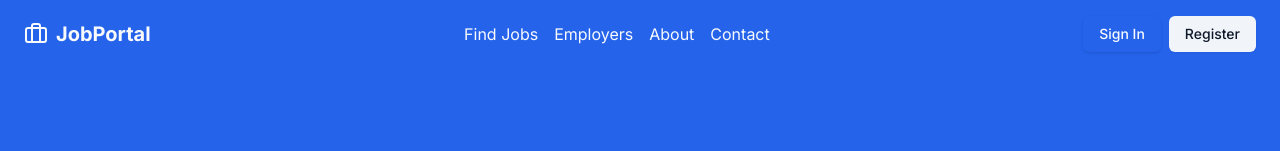
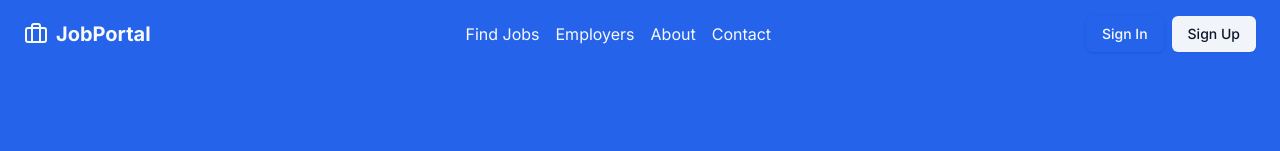
Before and after one commit to AmanRaza78/nextjobs, a Next.js app: page / in a window 1280 px wide. Shown: the top 151 px of the page. Built offline with nearby package versions, Linux system fonts and the light colour scheme; no server answers.

Commit message:
authentication done

```diff
--- a/package.json
+++ b/package.json
@@ -9,6 +9,7 @@
     "lint": "next lint"
   },
   "dependencies": {
+    "@kinde-oss/kinde-auth-nextjs": "^2.3.6",
     "@radix-ui/react-icons": "^1.3.0",
     "@radix-ui/react-label": "^2.1.0",
     "@radix-ui/react-slot": "^1.1.0",
--- /dev/null
+++ b/src/app/api/auth/[kindeAuth]/route.ts
@@ -0,0 +1,2 @@
+import {handleAuth} from "@kinde-oss/kinde-auth-nextjs/server";
+export const GET = handleAuth();
--- a/src/components/navbar.tsx
+++ b/src/components/navbar.tsx
@@ -1,8 +1,16 @@
 import Link from "next/link";
 import { Briefcase } from "lucide-react";
 import { Button } from "@/components/ui/button";
-export default function Navbar(){
-    return(
+import {
+  RegisterLink,
+  LoginLink,
+  LogoutLink,
+} from "@kinde-oss/kinde-auth-nextjs/components";
+import { getKindeServerSession } from "@kinde-oss/kinde-auth-nextjs/server";
+
+export default async function Navbar() {
+  const { isAuthenticated } = getKindeServerSession();
+  return (
     <header className="bg-primary text-primary-foreground py-4 px-6 flex items-center justify-between">
       <Link href="#" className="flex items-center gap-2">
         <Briefcase className="h-6 w-6" />
@@ -22,10 +30,25 @@
           Contact
         </Link>
       </nav>
+      {(await isAuthenticated()) ? (
         <div className="flex items-center gap-2">
+          <LogoutLink>
+            <Button>Logout</Button>
+          </LogoutLink>
+          <Link href="#">
+            <Button>Profile</Button>
+          </Link>
+        </div>
+      ) : (
+        <div className="flex items-center gap-2">
+          <LoginLink>
             <Button>Sign In</Button>
-          <Button variant="secondary">Register</Button>
+          </LoginLink>
+          <RegisterLink>
+            <Button variant="secondary">Sign Up</Button>
+          </RegisterLink>
         </div>
+      )}
     </header>
-    )
+  );
 }
```
Also changed, not shown: 2 other files (tests, documents, lock files or other folders). Lines whose indentation alone changed are shown as unchanged.
